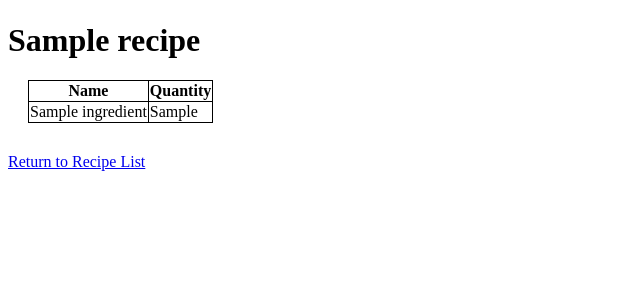
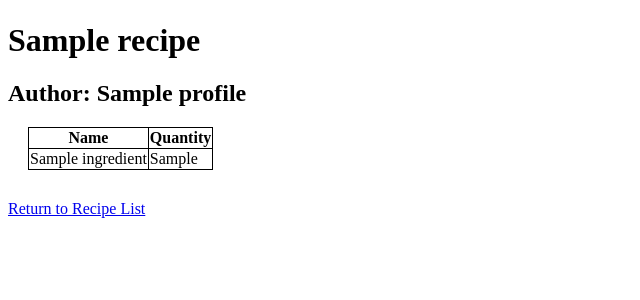
Before and after one commit to CJ-Uy/recipebook-uy-charles, a Django app: page /recipe/1 in a window 1280 px wide. Shown: the part 58-358 px from the top of the page, without its empty margins (0-640 px from the left). Run offline with Django 5.2, Linux system fonts and the light colour scheme; tables that the repository leaves empty hold one stand-in row (values such as "Sample post").

Commit message:
added author name display

```diff
--- a/recipebook/ledger/templates/recipe.html
+++ b/recipebook/ledger/templates/recipe.html
@@ -12,6 +12,7 @@
 </style>
 {% endblock %} {% block body %}
 <h1>{{ recipe.name }}</h1>
+<h2>Author: {{ recipe.author.name }}</h2>
 
 <div style="margin-bottom: 30px">
   <table style="margin-left: 20px">
```
